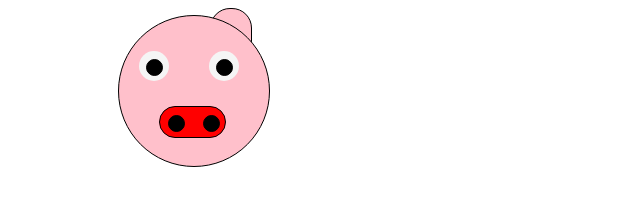
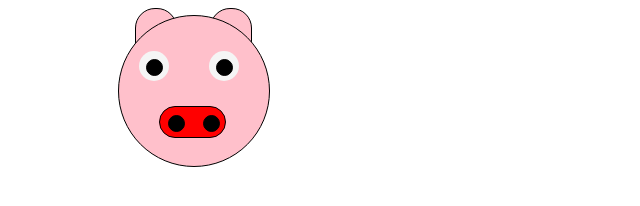
Before and after one commit to ManojC2003/EMOJI-3, a plain HTML site: page index.html in a window 1280 px wide. Shown: the full height of the page, 0-640 px from the left. Drawn offline with Linux system fonts and the light colour scheme.

Commit message:
Update style.css

```diff
--- a/style.css
+++ b/style.css
@@ -1,4 +1,4 @@
-ear1{
+.ear1{
     border:1px solid black;
     height:100px;
     width:40px;
```
